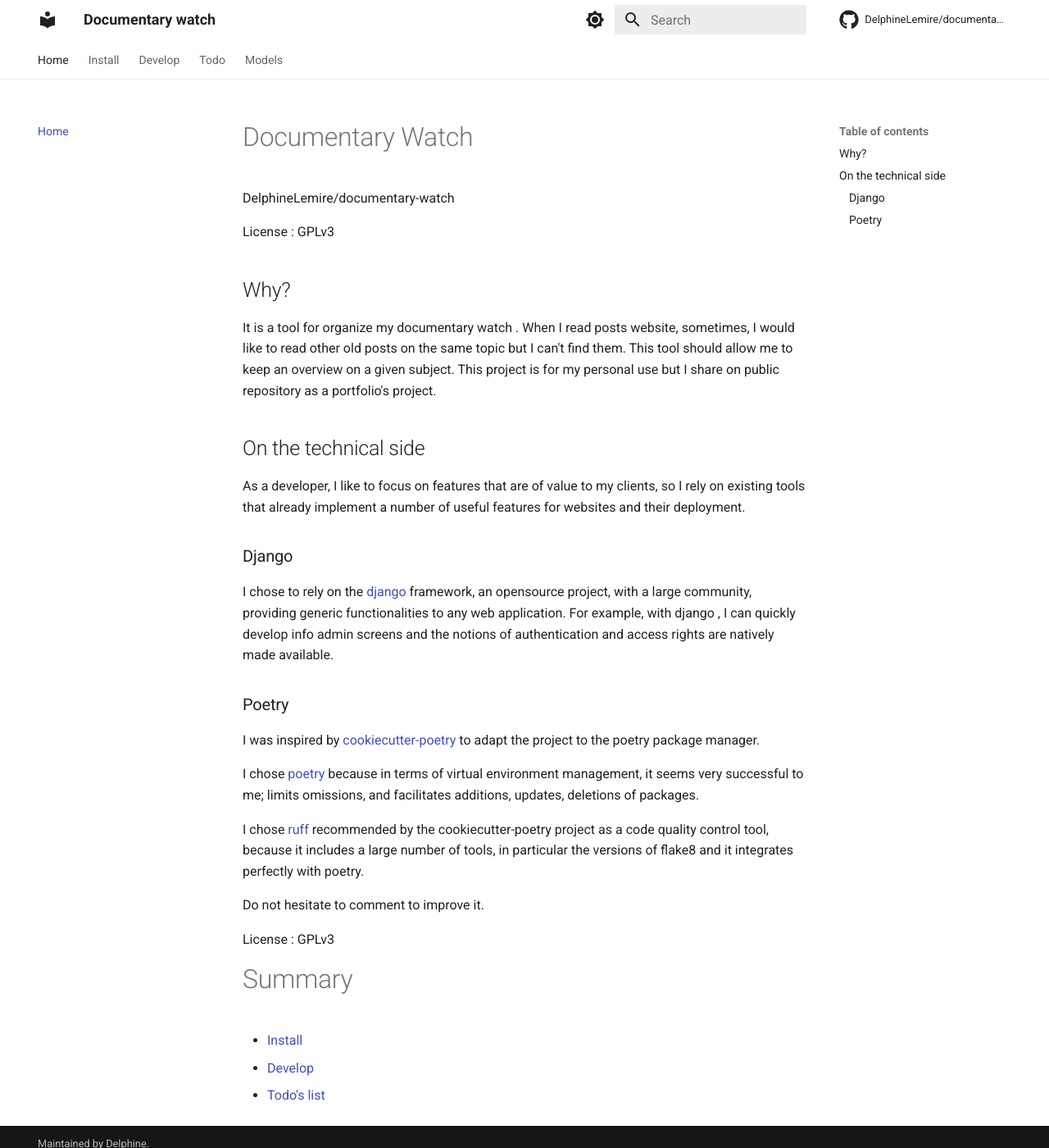
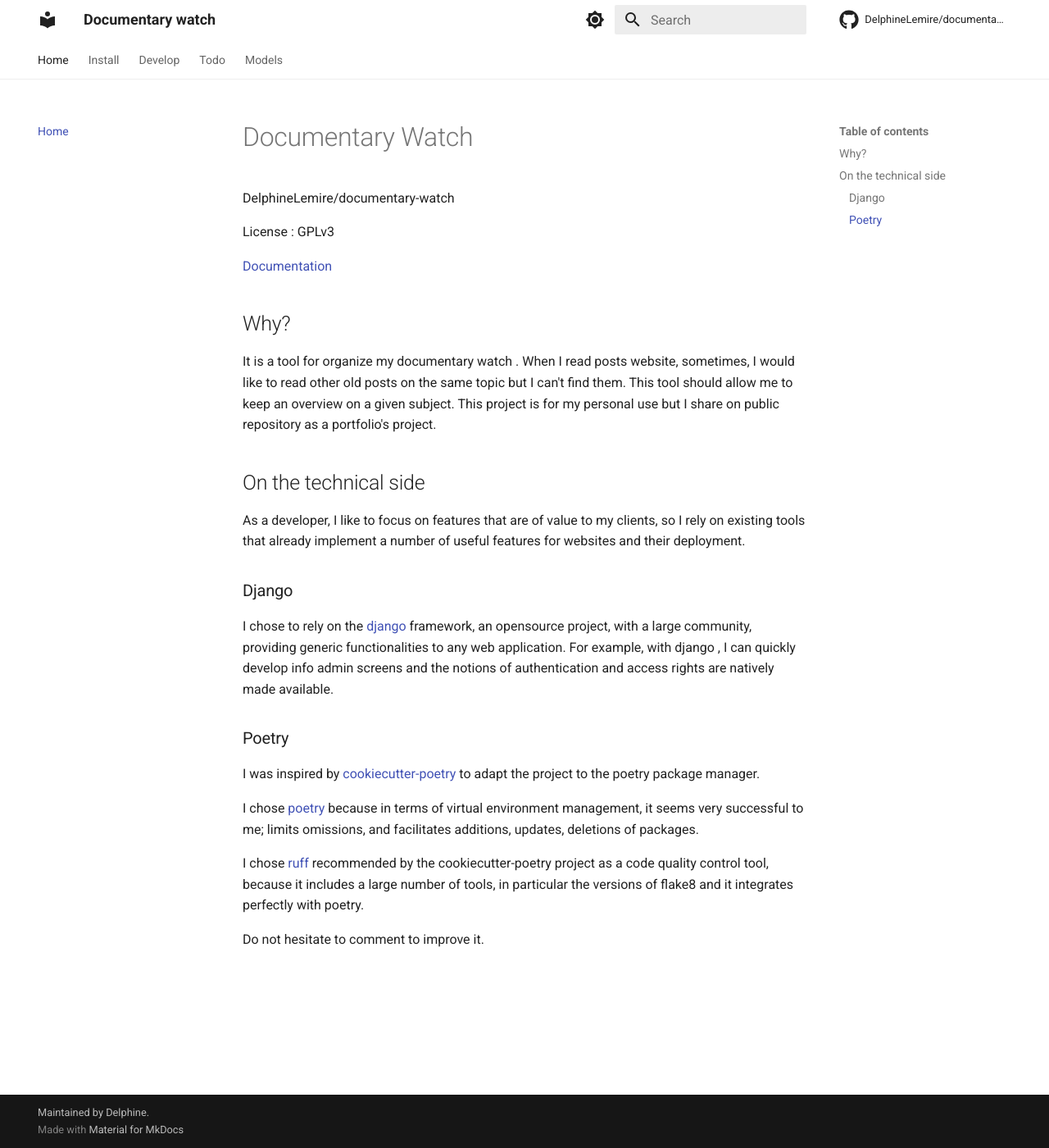
Before and after one commit to DelphineLemire/documentary-watch, an MkDocs documentation site: the page built from docs/README.md, in a window 1280 px wide and 1400 px high. Shown: the whole window at 82% size. Built offline with MkDocs 1.6.1 and Material for MkDocs 9.7.7, drawn with Linux system fonts in a browser that asks for light colours; comment, search, counter and statistics services are not loaded.

Commit message:
FIX/Add link for documentation

```diff
--- a/docs/README.md
+++ b/docs/README.md
@@ -2,6 +2,8 @@
 DelphineLemire/documentary-watch
 
 License : GPLv3
+
+[Documentation](https://delphinelemire.github.io/documentary-watch/)
 
 ## Why?
 
@@ -35,10 +37,3 @@ I chose [ruff](https://github.com/charliermarsh/ruff) recommended by the cookiec
 number of tools, in particular the versions of flake8 and it integrates perfectly with poetry.
 
 Do not hesitate to comment to improve it.
-
-License : GPLv3
-
-# Summary
--  [Install](./INSTALL.md)
--  [Develop](./DEVELOP.md)
--  [Todo's list](./TODO.md)
```
